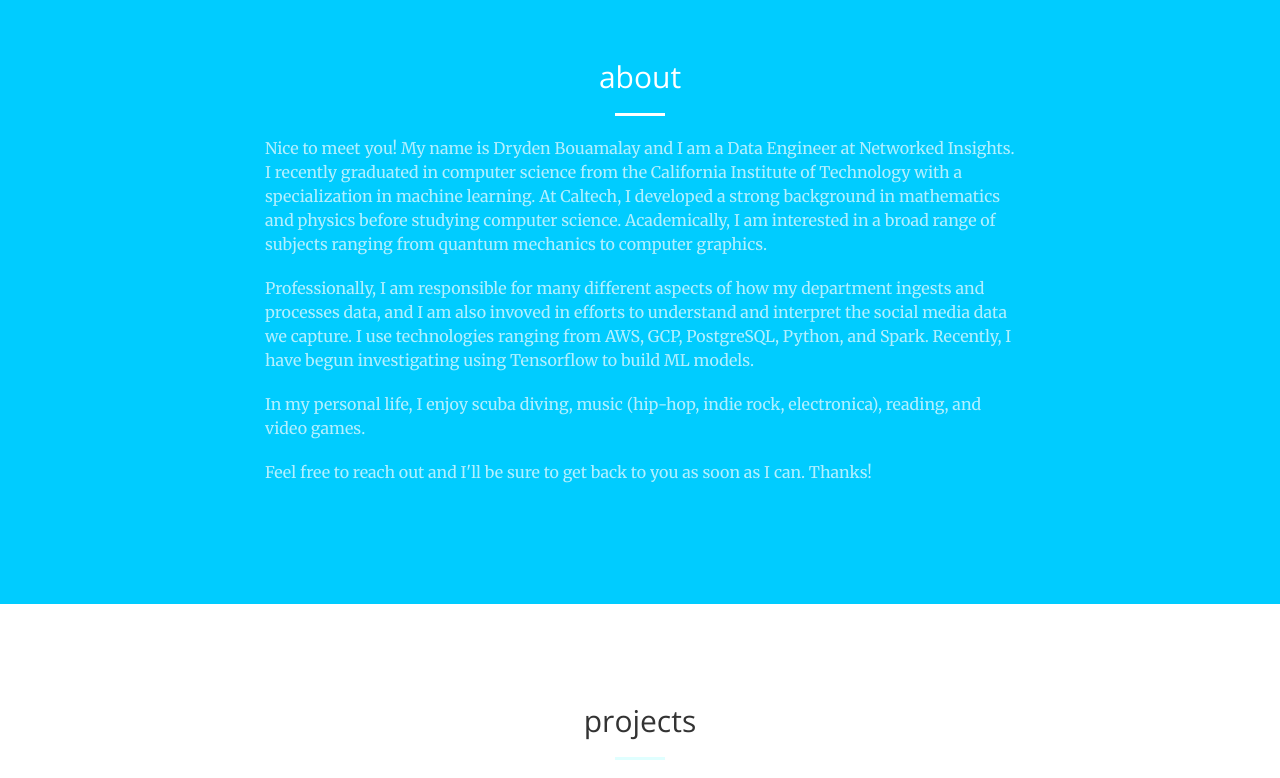
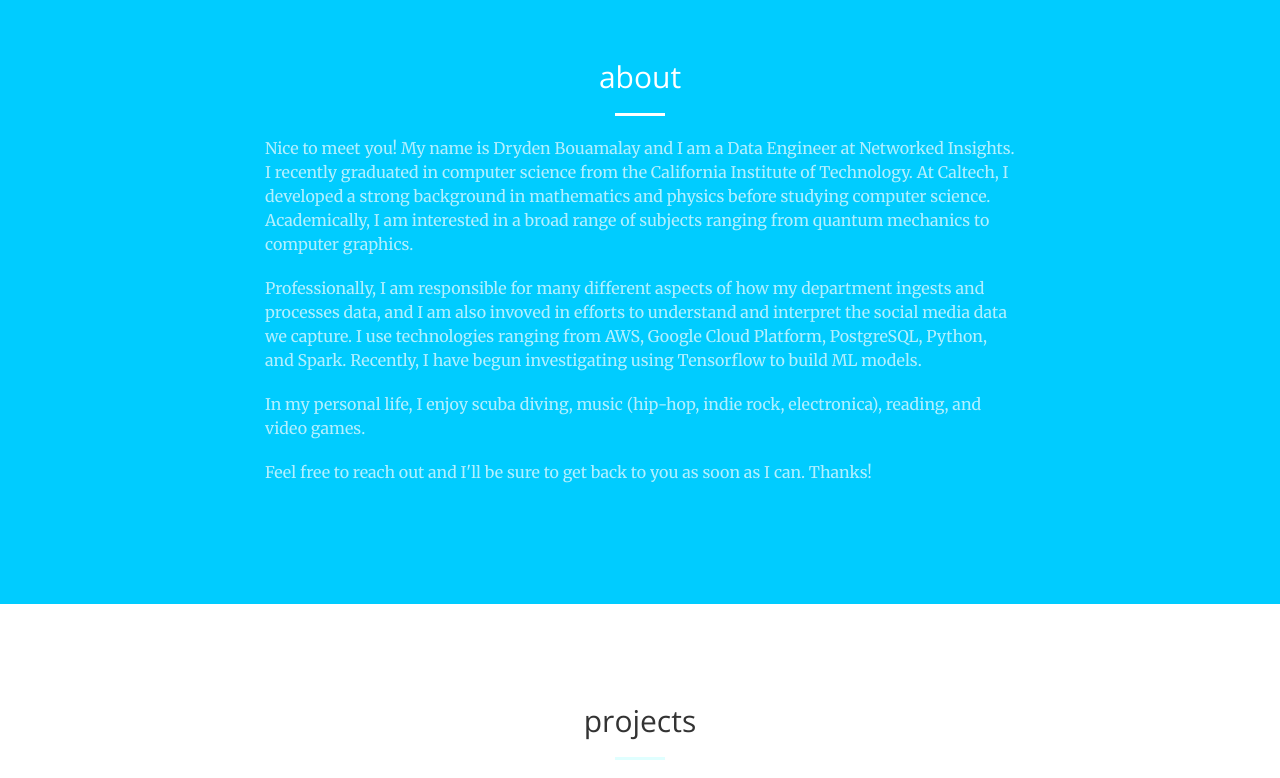
Before and after one commit to drydenb/drydenb.github.io, a website: page index.html in a window 1280 px wide. Shown: the part 840-1618 px from the top of the page. Drawn offline with nearby package versions, Linux system fonts and the light colour scheme.

Commit message:
updated phrasing

```diff
--- a/index.html
+++ b/index.html
@@ -88,9 +88,9 @@
                     <h2 class="section-heading">about</h2>
                     <hr class="light">
 
-                    <p class="text-faded text-left"> Nice to meet you! My name is Dryden Bouamalay and I am a Data Engineer at Networked Insights. I recently graduated in computer science from the California Institute of Technology with a specialization in machine learning. At Caltech, I developed a strong background in mathematics and physics before studying computer science. Academically, I am interested in a broad range of subjects ranging from quantum mechanics to computer graphics. </p>
+                    <p class="text-faded text-left"> Nice to meet you! My name is Dryden Bouamalay and I am a Data Engineer at Networked Insights. I recently graduated in computer science from the California Institute of Technology. At Caltech, I developed a strong background in mathematics and physics before studying computer science. Academically, I am interested in a broad range of subjects ranging from quantum mechanics to computer graphics. </p>
 
-                    <p class="text-faded text-left"> Professionally, I am responsible for many different aspects of how my department ingests and processes data, and I am also invoved in efforts to understand and interpret the social media data we capture. I use technologies ranging from AWS, GCP, PostgreSQL, Python, and Spark. Recently, I have begun investigating using Tensorflow to build ML models. </p>
+                    <p class="text-faded text-left"> Professionally, I am responsible for many different aspects of how my department ingests and processes data, and I am also invoved in efforts to understand and interpret the social media data we capture. I use technologies ranging from AWS, Google Cloud Platform, PostgreSQL, Python, and Spark. Recently, I have begun investigating using Tensorflow to build ML models. </p>
 
                     <p class="text-faded text-left"> In my personal life, I enjoy scuba diving, music (hip-hop, indie rock, electronica), reading, and video games.</p>
 
```
